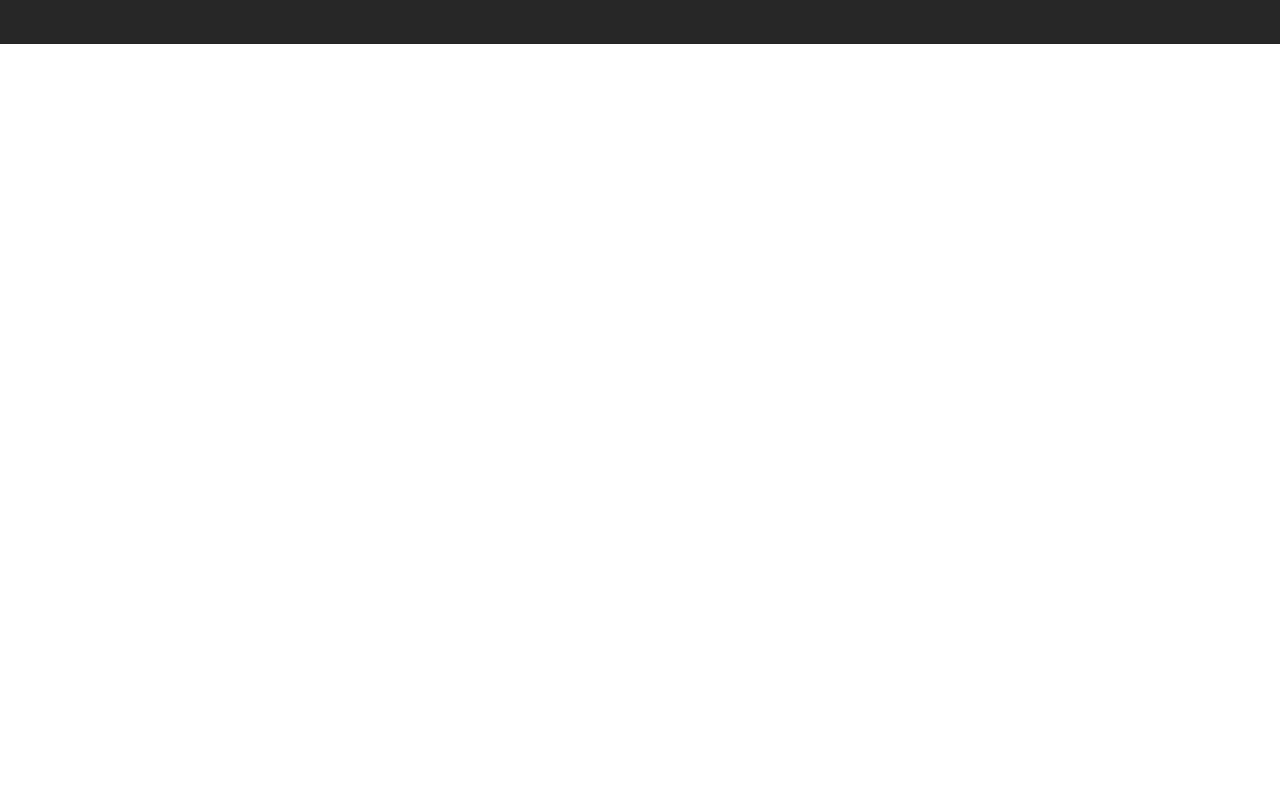
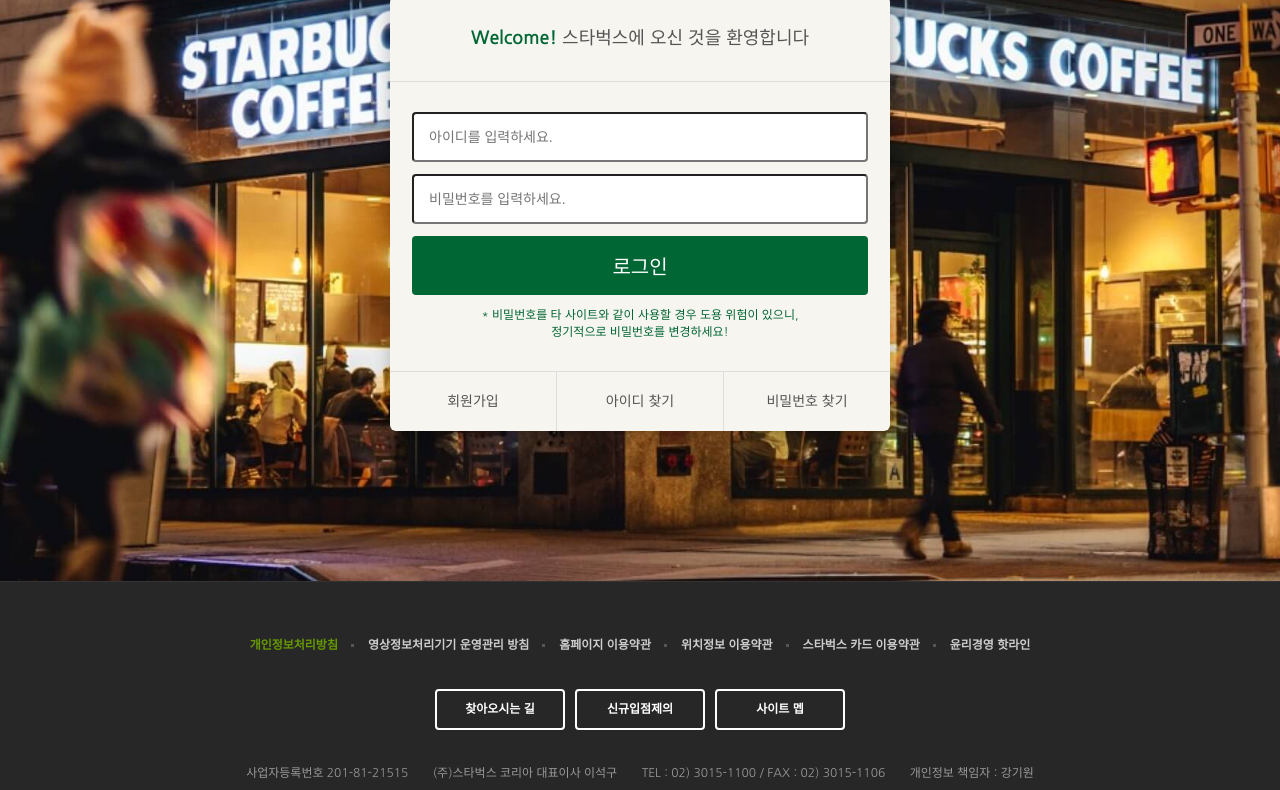
Before and after one commit to gunyoung-ahn/starbucks, a plain HTML site: page signin/index.html in a window 1280 px wide. Shown: the part 290-1080 px from the top of the page. Before the commit the page ends 800 px from the top, so only its background shows below. Drawn offline with nearby package versions, Linux system fonts and the light colour scheme.

Commit message:
로그인 페이지 완성

```diff
--- /dev/null
+++ b/css/signin.css
@@ -0,0 +1,78 @@
+.signin {
+  margin-top: 120px;
+  padding: 100px 0 150px;
+  background-image: url("../images/signin_bg.jpg");
+  background-repeat: no-repeat;
+  background-position: center;
+  background-attachment: fixed;
+  background-size: cover;
+}
+.signin h1 {
+  color: #fff;
+  font-size: 30px;
+  font-weight: 700;
+  text-align: center;
+  margin-bottom: 24px;
+}
+.signin__card {
+  width: 500px;
+  margin: 0 auto;
+  border-radius: 6px;
+  background-color: #f6f5f0;
+  box-shadow: 2px 2px 20px rgba(0,0,0,.3);
+  color: #555
+}
+.signin__card h2 {
+  padding: 30px;
+  font-size: 18px;
+  text-align: center;
+  border-bottom: 1px solid #ddd;
+}
+.signin__card h2 strong {
+  font-weight: 700;
+  color: #006633;
+}
+.signin__card form {
+  padding: 30px 22px;
+}
+.signin__card form input {
+  width: 100%;
+  margin-bottom: 12px;
+  padding: 15px;
+  border: 1px sokid #ddd;
+  border-radius: 4px;
+  outline: none;
+  box-sizing: border-box;
+  font-size: 14px;
+}
+.signin__card form [type="submit"] {
+  background-color: #006633;
+  border: none;
+  color: #fff;
+  font-size: 20px;
+  cursor: pointer;
+}
+.signin__card form p {
+  font-size: 12px;
+  color: #006633;
+  text-align: center;
+}
+.signin__card .actions {
+  display: flex;
+  border-top: 1px solid #ddd;
+}
+.signin__card .actions a {
+  flex-grow: 1;
+  flex-basis: 0;
+  text-align: center;
+  padding: 20px;
+  color: #555;
+  font-size: 14px;
+  border-right: 1px solid #ddd;
+}
+.signin__card .actions a:last-child {
+  border-right: none;
+}
+.signin__card .actions a:hover {
+  text-decoration: underline;
+}
--- a/signin/index.html
+++ b/signin/index.html
@@ -27,6 +27,7 @@
   <link href="https://fonts.googleapis.com/css2?family=Nanum+Gothic:wght@400;700&display=swap" rel="stylesheet">
   <link rel="stylesheet" href="https://fonts.googleapis.com/icon?family=Material+Icons" />
   <link rel="stylesheet" href="../css/common.css" />
+  <link rel="stylesheet" href="../css/signin.css" />
 
   <script defer src="../js/common.js"></script>
 </head>
@@ -364,7 +365,26 @@
 
   <!-- SIGNIN -->
   <section class="signin">
-
+    <h1>로그인</h1>
+    <div class="signin__card">
+      <h2>
+        <strong>Welcome!</strong>  스타벅스에 오신 것을 환영합니다
+      </h2>
+      <form>
+        <input type="text" placeholder="아이디를 입력하세요." />
+        <input type="password" placeholder="비밀번호를 입력하세요." />
+        <input type="submit" value="로그인" />
+        <p>
+          * 비밀번호를 타 사이트와 같이 사용할 경우 도용 위험이 있으니,<br />
+          정기적으로 비밀번호를 변경하세요!
+        </p>
+      </form>
+      <div class="actions">
+        <a href="javascript:void(0)">회원가입</a>
+        <a href="javascript:void(0)">아이디 찾기</a>
+        <a href="javascript:void(0)">비밀번호 찾기</a>
+      </div>
+    </div>
   </section>
 
   <!-- FOOTER -->
```
